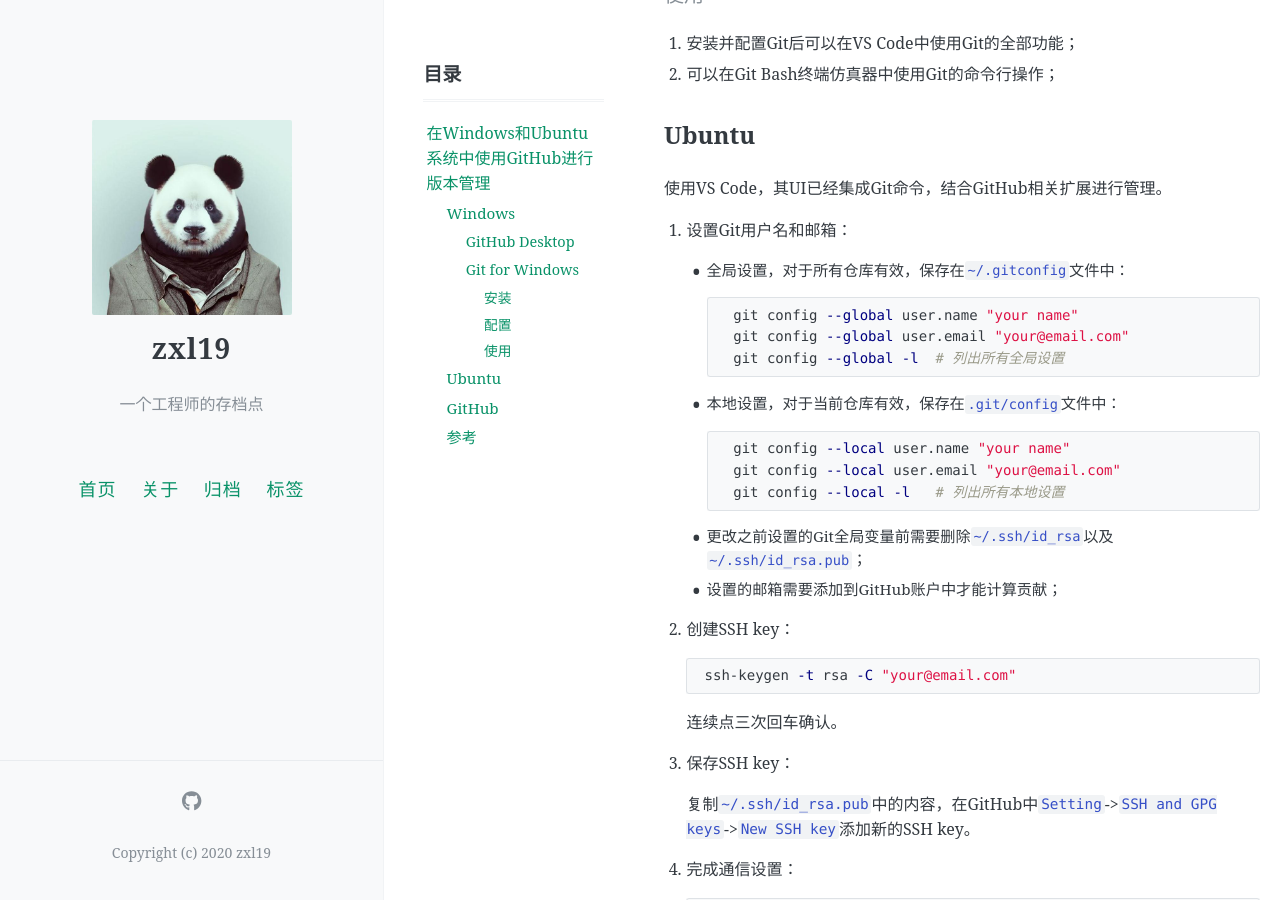
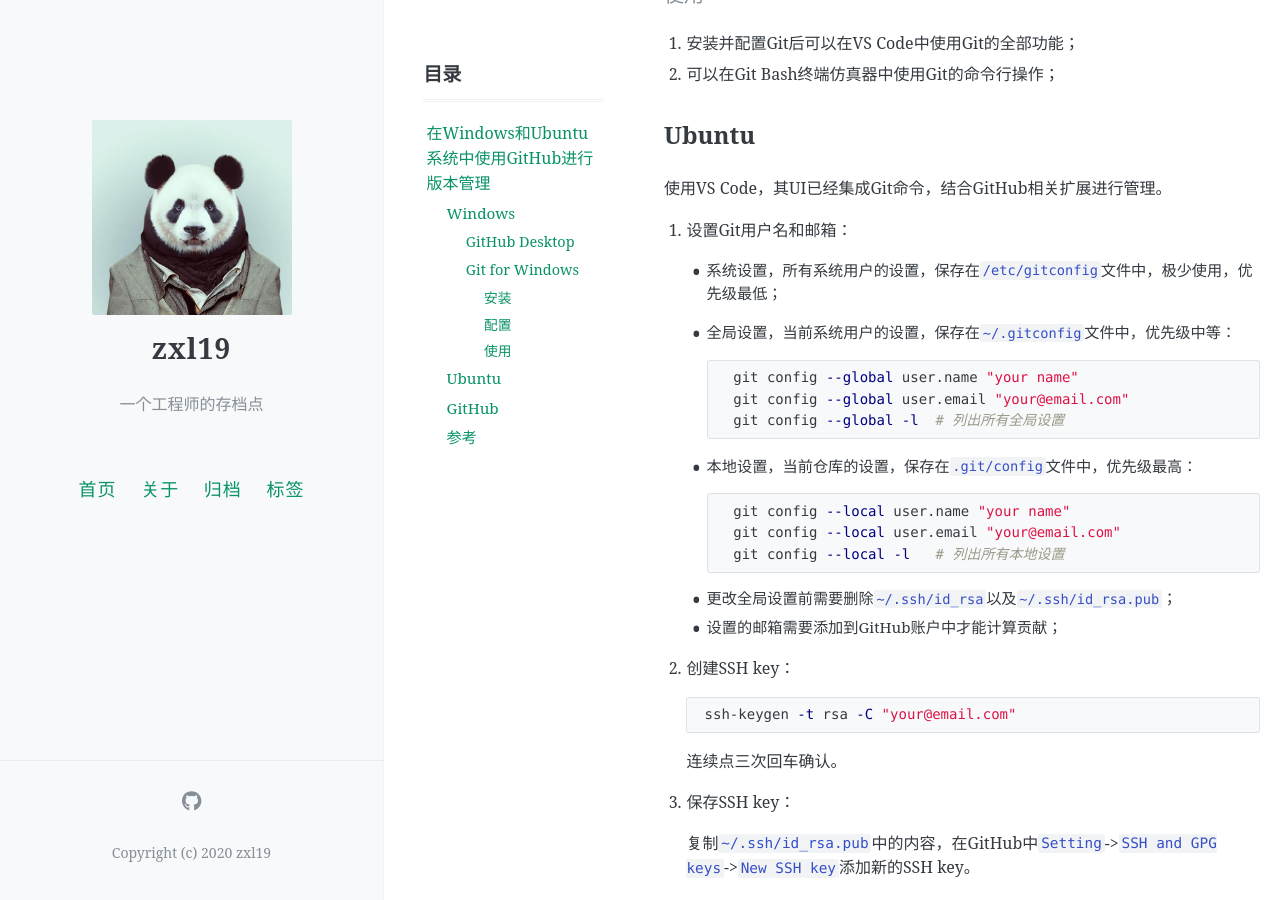
Before and after one commit to zxl19/zxl19.github.io, a Jekyll site: the page built from _posts/2020-06-25-github-setup.md, in a window 1280 px wide and 900 px high, scrolled down 1864 px. Built offline with Jekyll 4.4.1, drawn with Linux system fonts in a browser that asks for light colours; comment, search, counter and statistics services are not loaded; some of the changed text lies outside the part shown.

Commit message:
Update 2020-06-25-github-setup.md

````diff
--- a/_posts/2020-06-25-github-setup.md
+++ b/_posts/2020-06-25-github-setup.md
@@ -75,7 +75,8 @@ GitHub Desktop是GitHub开发的客户端，使用图形化交互界面代替了
 
 1. 设置Git用户名和邮箱：
 
-    - 全局设置，对于所有仓库有效，保存在`~/.gitconfig`文件中：
+    - 系统设置，所有系统用户的设置，保存在`/etc/gitconfig`文件中，极少使用，优先级最低；
+    - 全局设置，当前系统用户的设置，保存在`~/.gitconfig`文件中，优先级中等：
 
         ```shell
         git config --global user.name "your name"
@@ -83,7 +84,7 @@ GitHub Desktop是GitHub开发的客户端，使用图形化交互界面代替了
         git config --global -l  # 列出所有全局设置
         ```
 
-    - 本地设置，对于当前仓库有效，保存在`.git/config`文件中：
+    - 本地设置，当前仓库的设置，保存在`.git/config`文件中，优先级最高：
 
         ```shell
         git config --local user.name "your name"
@@ -91,7 +92,7 @@ GitHub Desktop是GitHub开发的客户端，使用图形化交互界面代替了
         git config --local -l   # 列出所有本地设置
         ```
 
-    - 更改之前设置的Git全局变量前需要删除`~/.ssh/id_rsa`以及`~/.ssh/id_rsa.pub`；
+    - 更改全局设置前需要删除`~/.ssh/id_rsa`以及`~/.ssh/id_rsa.pub`；
     - 设置的邮箱需要添加到GitHub账户中才能计算贡献；
 
 2. 创建SSH key：
@@ -156,8 +157,9 @@ GitHub Desktop是GitHub开发的客户端，使用图形化交互界面代替了
 9. [Git客户端设置Windows下的字符编码-华为云](https://support.huaweicloud.com/usermanual-codehub/devcloud_hlp_0954.html)
 10. [在VScode上配置Git-浪晋的文章-知乎](https://zhuanlan.zhihu.com/p/31417255)
 11. [git config的全局和本地配置-chloneda的文章-知乎](https://zhuanlan.zhihu.com/p/121471974)
-12. [Missing contributions-GitHub Docs](https://docs.github.com/en/account-and-profile/setting-up-and-managing-your-github-profile/managing-contribution-settings-on-your-profile/why-are-my-contributions-not-showing-up-on-my-profile)
-13. [Managing email preferences-GitHub Docs](https://docs.github.com/en/account-and-profile/setting-up-and-managing-your-personal-account-on-github/managing-email-preferences)
-14. [Token authentication requirements for Git operations-GitHub Blog](https://github.blog/2020-12-15-token-authentication-requirements-for-git-operations/)
-15. [Creating a personal access token-GitHub Docs](https://docs.github.com/en/authentication/keeping-your-account-and-data-secure/creating-a-personal-access-token)
-16. [GitHub防黑客新措施：弃用账密验证Git操作，改用token或SSH密钥，今天0点已执行-量子位的文章-知乎](https://zhuanlan.zhihu.com/p/399759963)
+12. [git config的配置（system、global、local）](https://www.panyanbin.com/article/ff4e1f85.html)
+13. [Missing contributions-GitHub Docs](https://docs.github.com/en/account-and-profile/setting-up-and-managing-your-github-profile/managing-contribution-settings-on-your-profile/why-are-my-contributions-not-showing-up-on-my-profile)
+14. [Managing email preferences-GitHub Docs](https://docs.github.com/en/account-and-profile/setting-up-and-managing-your-personal-account-on-github/managing-email-preferences)
+15. [Token authentication requirements for Git operations-GitHub Blog](https://github.blog/2020-12-15-token-authentication-requirements-for-git-operations/)
+16. [Creating a personal access token-GitHub Docs](https://docs.github.com/en/authentication/keeping-your-account-and-data-secure/creating-a-personal-access-token)
+17. [GitHub防黑客新措施：弃用账密验证Git操作，改用token或SSH密钥，今天0点已执行-量子位的文章-知乎](https://zhuanlan.zhihu.com/p/399759963)
````
